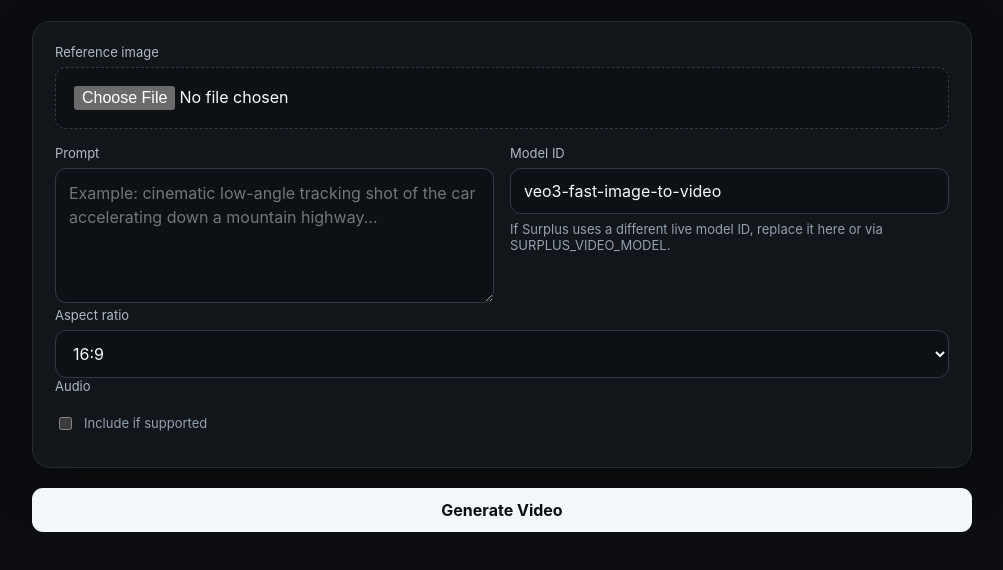
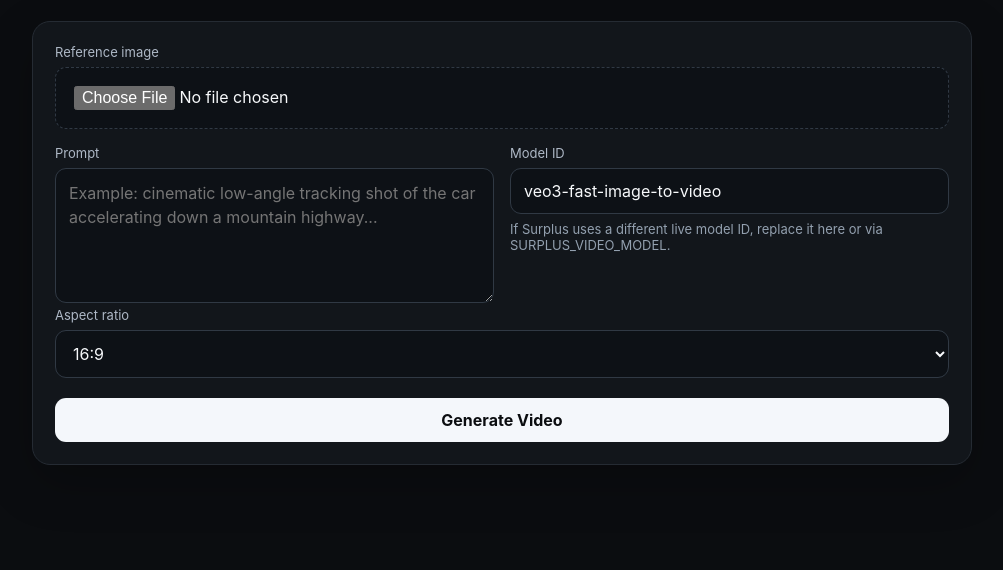
Before and after one commit to hhghu946-gif/surplus-veo-ui, a website: page public/index.html in a window 1280 px wide. Shown: the part 98-668 px from the top of the page, without its empty margins (138-1141 px from the left). Drawn offline with Linux system fonts and the light colour scheme; no server answers.

Commit message:
Update index.html

```diff
--- a/public/index.html
+++ b/public/index.html
@@ -92,14 +92,6 @@
               <option value="1:1">1:1</option>
             </select>
           </div>
-          <div class="field">
-            <label>Audio</label>
-            <div class="check">
-              <input id="audio" name="audio" type="checkbox" value="true" />
-              <span class="small">Include if supported</span>
-            </div>
-          </div>
-        </div>
 
         <button id="generate" type="submit">Generate Video</button>
       </form>
```
